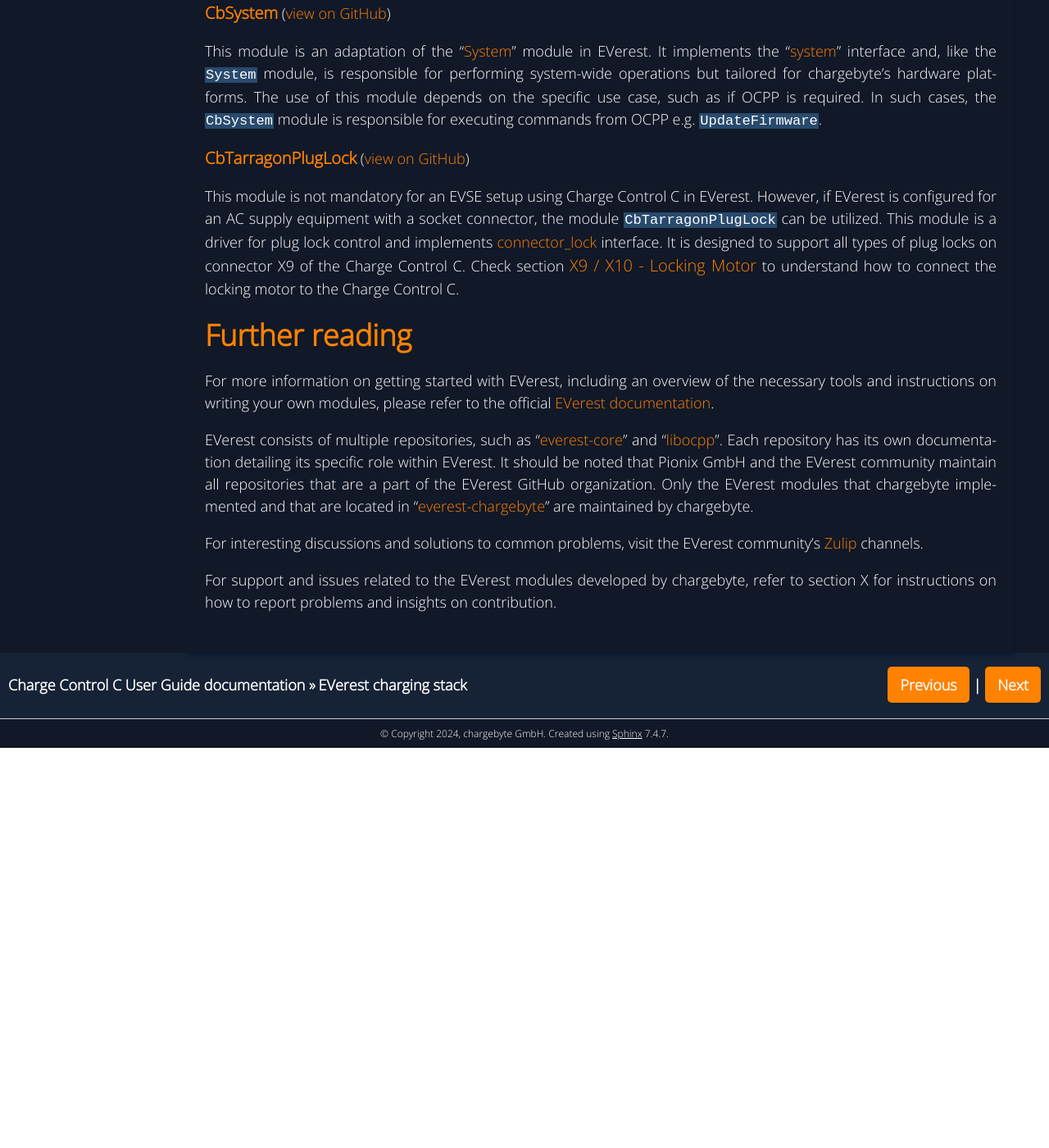
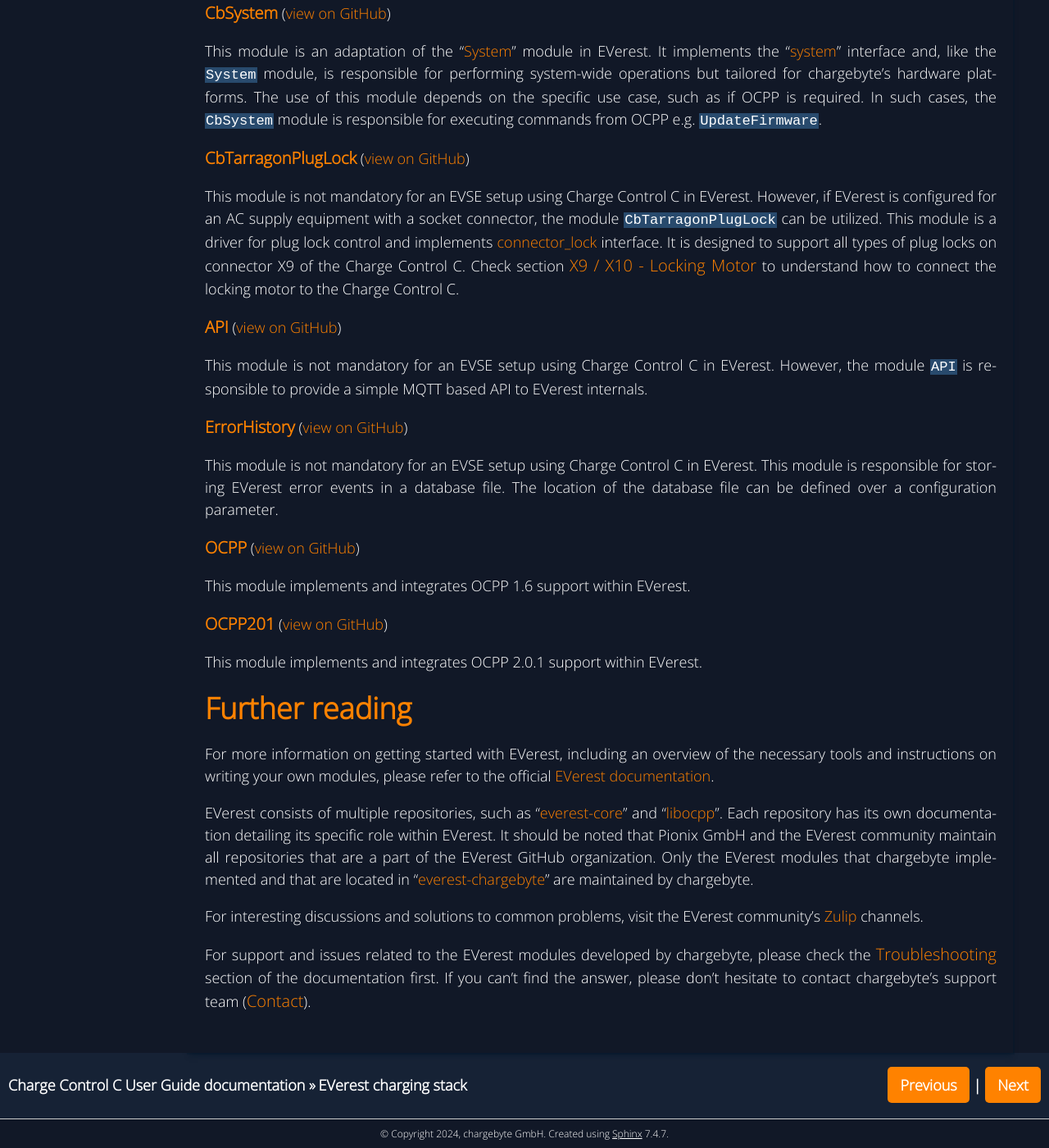
Before and after one commit to chargebyte/chargebyte-docs, a Sphinx documentation site: the page built from docs/source/everest_charging_stack.rst, in a window 1280 px wide and 1400 px high, scrolled down 2653 px. Shown: the whole window at 82% size. Built offline with Sphinx 7.4.7, drawn with Linux system fonts in a browser that asks for light colours; before the commit the page ends 3565 px from its top, so only the background shows below that.

Commit message:
Add missing information about EVerest modules, eMMC Partitioning and support
Signed-off-by: Fabian Hartung <fabian.hartung@chargebyte.com>

```diff
--- a/docs/source/everest_charging_stack.rst
+++ b/docs/source/everest_charging_stack.rst
@@ -102,6 +102,25 @@
 It is designed to support all types of plug locks on connector X9 of the Charge Control C. Check
 section :ref:`locking_motor` to understand how to connect the locking motor to the Charge Control C.
 
+**API** (`view on GitHub <https://github.com/EVerest/everest-core/tree/main/modules/API>`__)
+
+This module is not mandatory for an EVSE setup using Charge Control C in EVerest. However, the module
+:code:`API` is responsible to provide a simple MQTT based API to EVerest internals.
+
+**ErrorHistory** (`view on GitHub <https://github.com/EVerest/everest-core/tree/main/modules/ErrorHistory>`__)
+
+This module is not mandatory for an EVSE setup using Charge Control C in EVerest. This module is responsible
+for storing EVerest error events in a database file. The location of the database file can be defined
+over a configuration parameter.
+
+**OCPP** (`view on GitHub <https://github.com/EVerest/everest-core/tree/main/modules/OCPP>`__)
+
+This module implements and integrates OCPP 1.6 support within EVerest.
+
+**OCPP201** (`view on GitHub <https://github.com/EVerest/everest-core/tree/main/modules/OCPP201>`__)
+
+This module implements and integrates OCPP 2.0.1 support within EVerest.
+
 Further reading
 ===============
 
@@ -119,5 +138,6 @@
 For interesting discussions and solutions to common problems, visit the EVerest community's
 `Zulip <https://lfenergy.zulipchat.com/>`_ channels.
 
-For support and issues related to the EVerest modules developed by chargebyte, refer to section X for
-instructions on how to report problems and insights on contribution.
+For support and issues related to the EVerest modules developed by chargebyte, please check the
+:ref:`troubleshooting.rst` section of the documentation first.  If you can't find the answer, please don't
+hesitate to contact chargebyte's support team (:ref:`contact`).
--- a/docs/source/firmware.rst
+++ b/docs/source/firmware.rst
@@ -258,7 +258,7 @@
      - 1 GB
      - Root file system B
    * - /dev/mmcblk0p3
-     -
+     - 1.3 GB
      - Extended Partition Container
    * - /dev/mmcblk0p5
      - 1 GB
--- a/docs/source/troubleshooting.rst
+++ b/docs/source/troubleshooting.rst
@@ -119,6 +119,7 @@
 `SerialCommHub <https://everest.github.io/nightly/_generated/modules/SerialCommHub.html>`_,
 and let your module interact with this module via the `serial_communication_hub` interface.
 
+.. _contact:
 
 Contact
 -------
```
